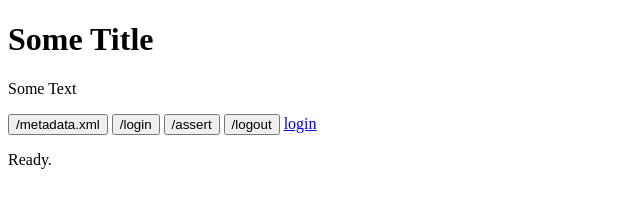
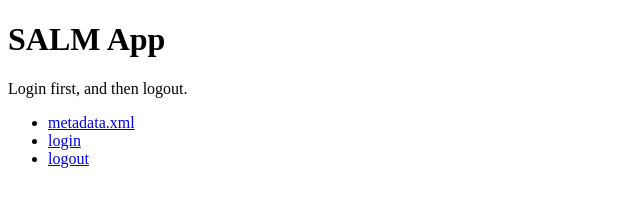
Before and after one commit to sktston/ivp-saml-app, a website: page public/index.html in a window 1280 px wide. Shown: the whole page, without its empty margins (0-640 px from the left). Drawn offline with Linux system fonts and the light colour scheme.

Commit message:
SAML login/logout flow

```diff
--- a/public/index.html
+++ b/public/index.html
@@ -6,17 +6,13 @@
     <meta http-equiv="X-UA-Compatible" content="ie=edge">
     <title>SAML App</title>
   </head>
-  <body onload="init()">
-    <h1>Some Title</h1>
-    <p>Some Text</p>
-    <button type="button" id="btnMeta">/metadata.xml</button>
-    <button type="button" id="btnLogin">/login</button>
-    <button type="button" id="btnAssert">/assert</button>
-    <button type="button" id="btnLogout">/logout</button>
-    <a href="/login">login</a>
-    <p>
-      <div id="msg">Ready.</div>
-    </p>
-    <script src="client.js"></script>
+  <body>
+    <h1>SALM App</h1>
+    <p>Login first, and then logout.</p>
+    <ul>
+      <li><a href="/metadata.xml">metadata.xml</a></li>
+      <li><a href="/login">login</a></li>
+      <li><a href="/logout">logout</a></li>
+    </ul>
   </body>
 </html>
```
Also changed, not shown: index.js (+24 -10 lines), README.md.
